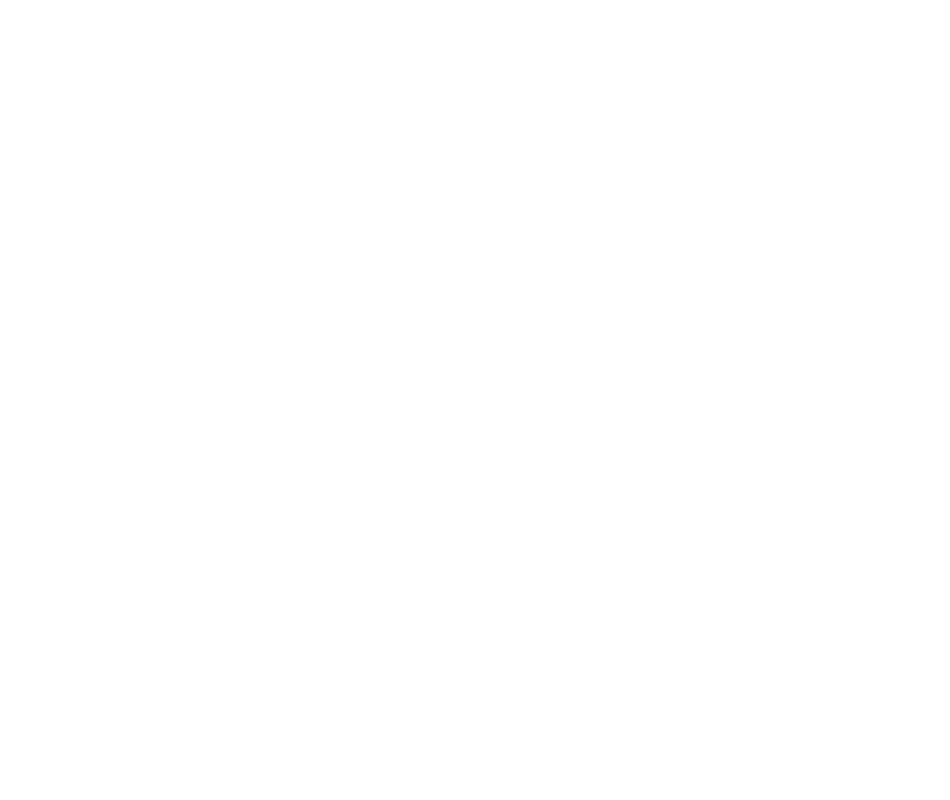
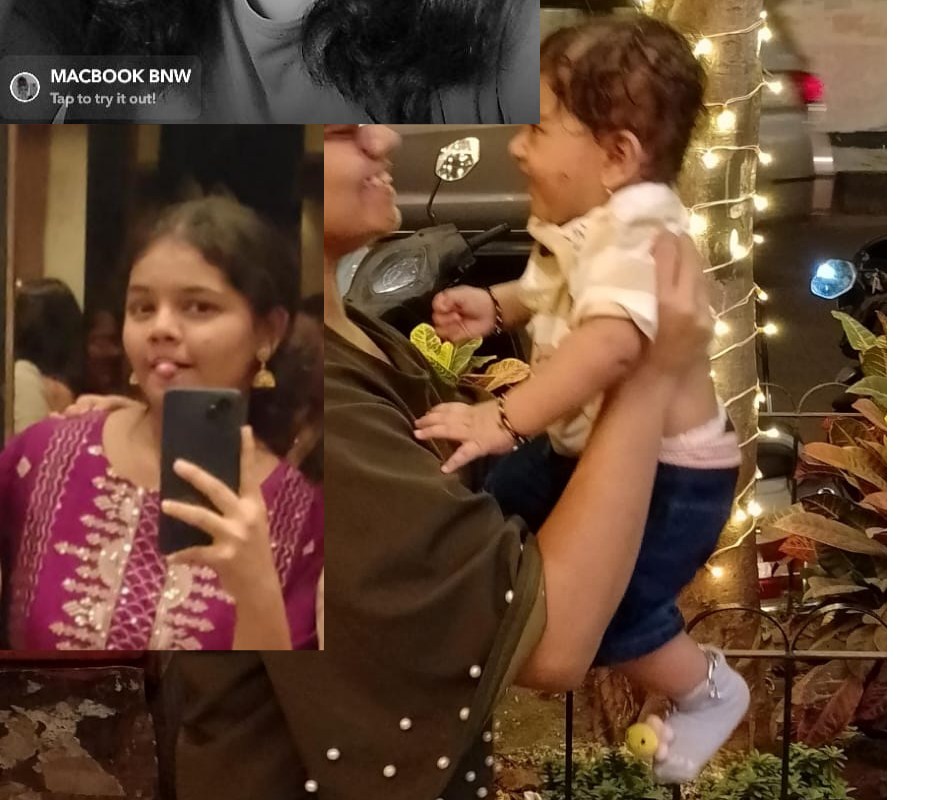
Before and after one commit to Maru2405/Surprise, a React (Vite) app: page / in a window 1280 px wide. Shown: the part 7520-8320 px from the top of the page, without its empty margins (0-950 px from the left). Built offline with nearby package versions, Linux system fonts and the light colour scheme.

Commit message:
Update App.jsx Cards

```diff
--- a/src/App.jsx
+++ b/src/App.jsx
@@ -10,6 +10,7 @@
 import img8 from "./assets/img8.jpg"
 import img9 from "./assets/img9.jpg"
 import img10 from "./assets/img10.jpeg"
+import img11 from "./assets/IMG-20241012-WA0005.jpg"
 
 const App = () => {
   return (
@@ -39,6 +40,7 @@
             <Card img={img1} />
             <Card img={img2} />
             <Card img={img3} />
+            <Card img={img11} />
           </motion.div>
         </div>
 
@@ -56,6 +58,7 @@
             <Card img={img4} />
             <Card img={img5} />
             <Card img={img6} />
+            <Card img={img10} />
           </motion.div>
         </div>
 
```
